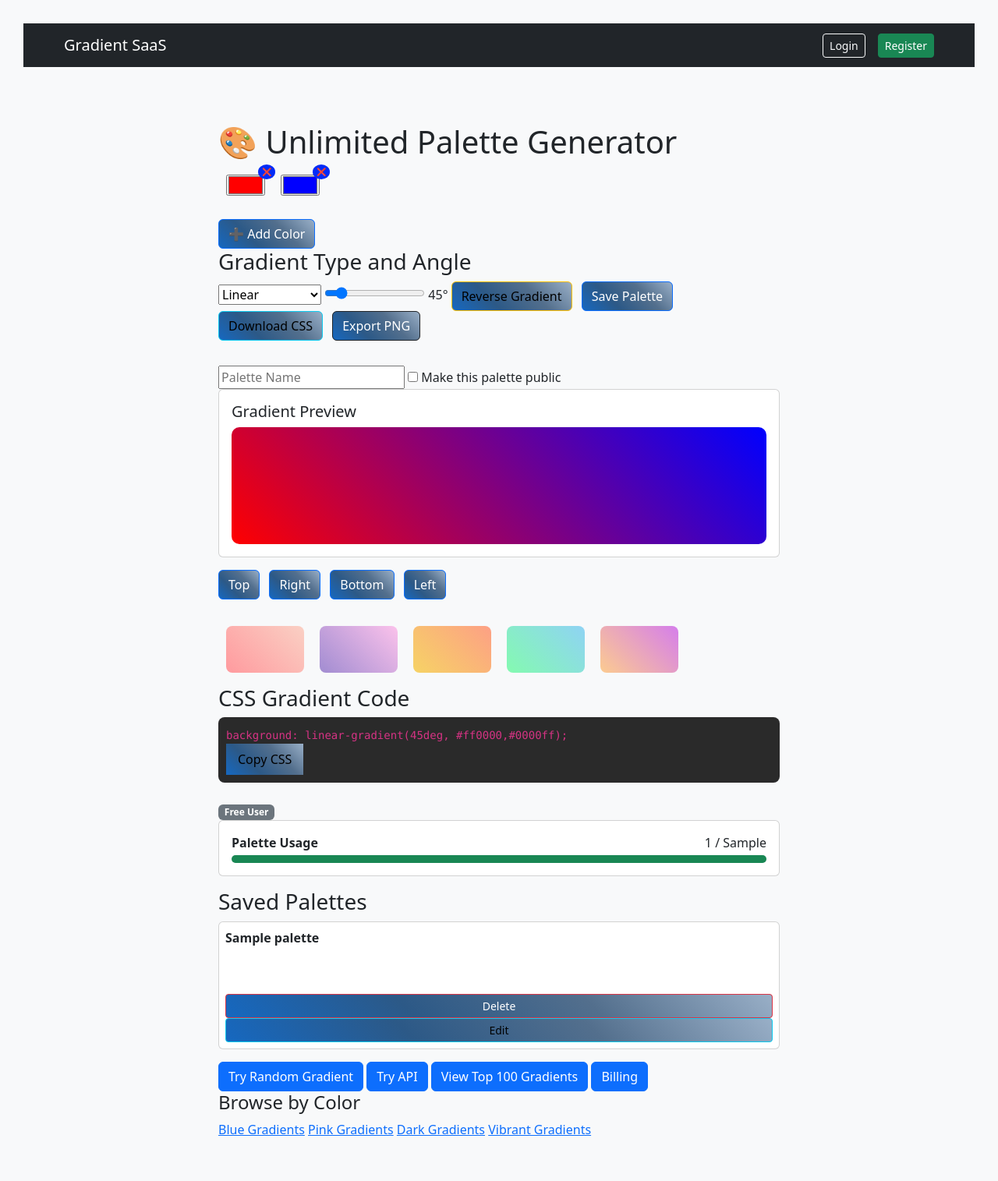
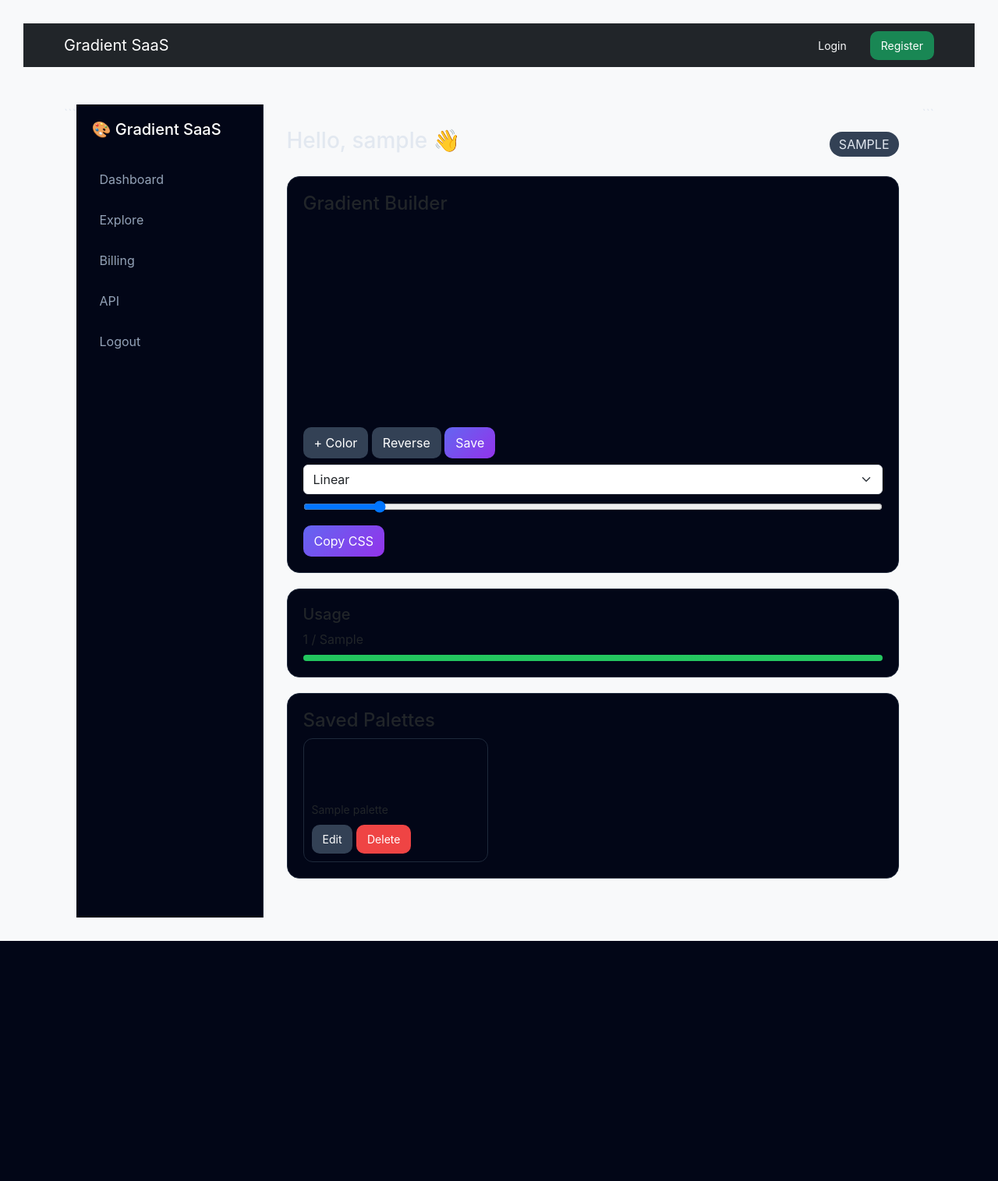
Before and after one commit to wah80/gradient-saas, a Flask app: template templates/dashboard.html in a window 1280 px wide. Shown: the whole page at 78% size. After the commit the page ends 1207 px from the top, so only its background shows below. Run offline with Flask 3, Linux system fonts and the light colour scheme; the template is opened without the code that fills it: most values are stand-ins (such as "Sample title", 1, 10 or a date in 2020); some libraries are stand-ins or nearby versions.

Commit message:
dashboard upgrade

````diff
--- a/templates/dashboard.html
+++ b/templates/dashboard.html
@@ -1,253 +1,264 @@
 {% extends "base.html" %}
 
-{% block title %}Dashboard{% endblock %}
+{% block content %}
 
-{% block content %}
-<meta charset="UTF-8">
-    <title>{{ title }}</title>
 <meta name="csrf-token" content="{{ csrf_token() }}">
-	 <link rel="stylesheet" href="{{ url_for('static', filename='style.css') }}">
-    <!-- Bootstrap CDN -->
-    <link href="https://cdn.jsdelivr.net/npm/bootstrap@5.3.2/dist/css/bootstrap.min.css"
-          rel="stylesheet">
-<div class="container py-4">
-    <div class="row justify-content-center">
-        <div class="col-lg-10 col-xl-8">
 
+<style>
+body {
+    background: #0f172a;
+    color: #e2e8f0;
+    font-family: 'Inter', sans-serif;
+}
 
+/* Layout */
+.dashboard {
+    display: flex;
+    min-height: 100vh;
+}
 
-<h1>🎨 Unlimited Palette Generator </h1>
-<div id="colorInputs"></div>
+/* Sidebar */
+.sidebar {
+    width: 240px;
+    background: #020617;
+    padding: 20px;
+    border-right: 1px solid #1e293b;
+}
 
-<button class="btn btn-primary me-2" onclick="addColor()">➕ Add Color</button>
+.sidebar h2 {
+    color: white;
+    font-size: 20px;
+    margin-bottom: 30px;
+}
 
-<h3>Gradient Type and Angle</h3>
-<select id="gradientType">
+.sidebar a {
+    display: block;
+    color: #94a3b8;
+    text-decoration: none;
+    padding: 10px;
+    border-radius: 8px;
+    margin-bottom: 8px;
+    transition: 0.2s;
+}
+
+.sidebar a:hover {
+    background: #1e293b;
+    color: white;
+}
+
+/* Main */
+.main {
+    flex: 1;
+    padding: 30px;
+}
+
+/* Header */
+.header {
+    display: flex;
+    justify-content: space-between;
+    align-items: center;
+    margin-bottom: 20px;
+}
+
+.plan-badge {
+    padding: 6px 12px;
+    border-radius: 999px;
+    background: {% if user_plan == "pro" %}#16a34a{% else %}#334155{% endif %};
+}
+
+/* Cards */
+.card {
+    background: #020617;
+    border-radius: 16px;
+    padding: 20px;
+    margin-bottom: 20px;
+    border: 1px solid #1e293b;
+}
+
+/* Gradient preview */
+#gradientPreview {
+    height: 250px;
+    border-radius: 12px;
+    margin-bottom: 15px;
+}
+
+/* Buttons */
+.btn {
+    border-radius: 10px;
+    padding: 8px 14px;
+    border: none;
+    cursor: pointer;
+}
+
+.btn-primary {
+    background: linear-gradient(135deg,#6366f1,#9333ea);
+    color: white;
+}
+
+.btn-danger {
+    background: #ef4444;
+    color: white;
+}
+
+.btn-secondary {
+    background: #334155;
+    color: white;
+}
+
+/* Palette Grid */
+.palette-grid {
+    display: grid;
+    grid-template-columns: repeat(auto-fill,minmax(180px,1fr));
+    gap: 15px;
+}
+
+.palette-card {
+    background: #020617;
+    padding: 10px;
+    border-radius: 12px;
+    border: 1px solid #1e293b;
+}
+
+.palette-preview {
+    height: 60px;
+    border-radius: 8px;
+    margin-bottom: 8px;
+}
+
+/* Progress */
+.progress-bar {
+    height: 8px;
+    background: #1e293b;
+    border-radius: 999px;
+    overflow: hidden;
+}
+
+.progress-inner {
+    height: 100%;
+    background: linear-gradient(90deg,#22c55e,#4ade80);
+}
+</style>
+
+<div class="dashboard">
+
+```
+<!-- SIDEBAR -->
+<div class="sidebar">
+    <h2>🎨 Gradient SaaS</h2>
+
+    <a href="/dashboard">Dashboard</a>
+    <a href="/top-gradients">Explore</a>
+    <a href="/billing">Billing</a>
+    <a href="/api-docs">API</a>
+    <a href="/logout">Logout</a>
+</div>
+
+<!-- MAIN -->
+<div class="main">
+
+    <!-- HEADER -->
+    <div class="header">
+        <h3>Hello, {{ username }} 👋</h3>
+
+        <div>
+            <span class="plan-badge">{{ user_plan|upper }}</span>
+
+            {% if user_plan == "free" %}
+            <a href="/create-checkout-session" class="btn btn-primary ms-2">
+                Upgrade 🚀
+            </a>
+            {% endif %}
+        </div>
+    </div>
+
+    <!-- BUILDER -->
+    <div class="card">
+
+        <h4>Gradient Builder</h4>
+
+        <div id="gradientPreview"></div>
+
+        <div class="mb-2">
+            <button class="btn btn-secondary" onclick="addColor()">+ Color</button>
+            <button class="btn btn-secondary" onclick="reverseColors()">Reverse</button>
+            <button class="btn btn-primary" onclick="savePalette()">Save</button>
+        </div>
+
+        <select id="gradientType" class="form-select mb-2">
             <option value="linear">Linear</option>
-
             {% if user_plan == "pro" %}
             <option value="radial">Radial</option>
             {% else %}
-        <option value="radial" >
-            Radial (Pro 🔒)
-        </option>
+            <option disabled>Radial (Pro)</option>
             {% endif %}
         </select>
-<div id="radialOptions" style="display:none; margin-top:10px;">
-    <label>Shape:</label>
-    <select id="radialShape" onchange="generatePalette()">
-        <option value="circle">Circle</option>
-        <option value="ellipse">Ellipse</option>
-    </select>
-</div>
-<div id="radialCenterOptions" style="display:none; margin-top:10px;">
-    <label>Center X:</label>
-    <input type="range" id="centerX" min="0" max="100" value="50">
 
-    <label>Center Y:</label>
-    <input type="range" id="centerY" min="0" max="100" value="50">
+        <input type="range" id="angleSlider" min="0" max="360" value="45">
+
+        <div class="mt-2">
+            <code id="cssCode"></code>
+            <button class="btn btn-primary mt-2" onclick="copyCSS()">Copy CSS</button>
         </div>
 
-
-
-<input type="range" id="angleSlider" min="0" max="360" value="45" >
-<span id="angleValue">45°</span>
-
-
-<button class="btn btn-warning me-2" onclick="reverseColors()">Reverse Gradient</button>
-<button id="saveBtn" class="btn btn-primary" onclick="savePalette()">Save Palette</button>
-<button id="cancelEditBtn" onclick="cancelEdit()" class="btn btn-secondary" style="display:none;">Cancel Edit</button>
-<button class="btn btn-info me-2" onclick="downloadCSS()">Download CSS</button>
-<button class="btn btn-dark me-2" onclick="exportPNG()">Export PNG</button>
-
-<br><br>
-<div id="editStatus" class="text-warning fw-bold mb-2"></div>
-<input type="text" id="paletteName" placeholder="Palette Name">
-<label>
-<input type="checkbox" id="makePublic">
-Make this palette public
-</label>
-<div id="builderSection">
-<div class="card p-3 mb-3">
-    <h5>Gradient Preview</h5>
-    <div id="gradientPreview" style="height:150px;border-radius:10px;"></div>
-</div>
-</div>
-<div id="directionControls">
-    <button class="btn btn-primary me-2" onclick="setDirection(0)">Top</button>
-    <button class="btn btn-primary me-2" onclick="setDirection(90)">Right</button>
-    <button class="btn btn-primary me-2" onclick="setDirection(180)">Bottom</button>
-    <button class="btn btn-primary me-2" onclick="setDirection(270)">Left</button>
-	</div>
-<br>
-<div id="presetGallery"></div>
-<h3>CSS Gradient Code</h3>
-<div style="background:#2a2a2a;padding:10px;border-radius:8px;">
-    <code id="cssCode"></code>
-    <br>
-    <button onclick="copyCSS()">Copy CSS</button>
-</div>
-<br>
-
-{% if user_plan == "pro" %}
-<span class="badge bg-success">Pro User</span>
-<a href="/billing-portal" class="btn btn-outline-primary">
-    Manage Billing
-</a>
-{% else %}
-<span class="badge bg-secondary">Free User</span>
-{% endif %}
-<br>
-{% if payment_failed %}
-<div class="alert alert-danger">
-    ⚠️ Payment failed. Please update your billing info.
-    <a href="/billing-portal" class="btn btn-sm btn-light ms-2">
-        Fix Payment
-    </a>
-</div>
-{% endif %}
-<div class="card mb-3">
-  <div class="card-body">
-
-    <div class="d-flex justify-content-between mb-1">
-        <strong>Palette Usage</strong>
-        <span>
-            {{ palette_count }} / {{ palette_limit }}
-        </span>
     </div>
 
-    <div class="progress" style="height:10px;">
-        <div
-            class="progress-bar
-			{% if palette_count >= palette_limit %}bg-danger
-			{% elif palette_count >= palette_limit-1 %}bg-warning
-			{% else %}bg-success
-			{% endif %}"
-            role="progressbar"
+    <!-- SIDE INFO -->
+    <div class="card">
+
+        <h5>Usage</h5>
+
+        <div class="d-flex justify-content-between">
+            <span>{{ palette_count }} / {{ palette_limit }}</span>
+        </div>
+
+        <div class="progress-bar mt-2">
+            <div class="progress-inner"
                 style="width: {{ (palette_count / palette_limit) * 100 }}%">
             </div>
         </div>
 
-    {% if user_plan == "free" %}
-    <div class="mt-2 text-end">
-        <a href="/create-checkout-session" class="btn btn-primary w-100">
-            Pro 🚀 (Most Popular)
-        </a>
+        {% if payment_failed %}
+        <div class="mt-3" style="color:#ef4444;">
+            Payment failed ⚠️
         </div>
         {% endif %}
 
     </div>
+
+    <!-- SAVED PALETTES -->
+    <div class="card">
+
+        <h4>Saved Palettes</h4>
+
+        <div class="palette-grid">
+            {% for palette in palettes %}
+            <div class="palette-card">
+
+                <div class="palette-preview"
+                    style="background: linear-gradient(45deg, {{ palette[8]|join(',') }});">
                 </div>
 
+                <small>{{ palette[2] }}</small>
 
+                <div class="mt-2">
+                    <button class="btn btn-secondary btn-sm"
+                        onclick="editPalette({{ palette[0] }})">Edit</button>
 
+                    <button class="btn btn-danger btn-sm"
+                        onclick="deletePalette({{ palette[0] }})">Delete</button>
+                </div>
 
-<h3>Saved Palettes</h3>
-
-{% if palettes %}
-    {% for palette in palettes %}
-    <div class="card p-2 mb-2">
-        <strong>{{ palette[2] }}</strong>
-
-        <div class="palette">
-            {% for color in palette[8] %}
-                <div style="background: {{ color }}"></div>
+            </div>
             {% endfor %}
         </div>
 
-        <button class="btn btn-danger btn-sm"
-                onclick="deletePalette({{ palette[0] }})">
-            Delete
-        </button>
-
-        <button class="btn btn-info btn-sm"
-                onclick="editPalette({{ palette[0] }})">
-            Edit
-        </button>
-    </div>
-    {% endfor %}
-{% else %}
-    <p>No palettes saved yet.</p>
-{% endif %}
-
-{% if user_plan == "free" %}
-	<div class="alert alert-warning text-center">
-		“You’ve reached your limit (5 palettes).
-			Upgrade to Pro to unlock unlimited palettes + radial gradients.”
-		<a href="/create-checkout-session" class="btn btn-primary w-100">Upgrade to Pro</a>
-	</div>
-{% endif %}
-<!-- Upgrade Modal -->
-<div class="modal fade" id="upgradeModal" tabindex="-1">
-  <div class="modal-dialog modal-dialog-centered">
-    <div class="modal-content shadow-lg rounded-4">
-
-      <div class="modal-header border-0">
-        <h5 class="modal-title fw-bold">Upgrade to Pro 🚀</h5>
-        <button type="button" class="btn-close" data-bs-dismiss="modal"></button>
-      </div>
-
-      <div class="modal-body text-center">
-        <p class="mb-3">
-          Unlock premium features and take your gradients to the next level.
-        </p>
-
-        <ul class="list-unstyled text-start px-4">
-          <li>✅ Radial Gradients</li>
-          <li>✅ Unlimited Palettes</li>
-          <li>✅ Future Premium Exports</li>
-        </ul>
-
-        <h4 class="mt-3">$5 / month</h4>
-      </div>
-
-      <div class="modal-footer border-0 justify-content-center">
-        <a href="/create-checkout-session" class="btn btn-primary w-100">
-				Upgrade Now
-			</a>
     </div>
 
 </div>
-  </div>
+```
+
 </div>
 
-<div id="paywallModal" class="modal hidden">
-  <div class="modal-content">
-
-    <h2>Upgrade to Pro 🚀</h2>
-
-    <p>You're trying to use a Pro feature</p>
-
-    <ul>
-      <li>Unlimited palettes</li>
-      <li>Radial gradients</li>
-      <li>Export CSS</li>
-    </ul>
-
-    <a href="/create-checkout-session" class="btn-upgrade">
-      Upgrade Now
-    </a>
-
-    <button onclick="closeModal()">Maybe Later</button>
-
-  </div>
-</div>
-
-
-<a href="/random-gradient" class="btn btn-primary mt-2" >Try Random Gradient</a>
-<a href="/api-docs" class="btn btn-primary mt-2"> Try API</a>
-<a href="/top-gradients" class="btn btn-primary mt-2">View Top 100 Gradients</a>
-<a href="/billing" class="btn btn-primary mt-2">Billing</a>
-
-<h4>Browse by Color</h4>
-
-<a href="/gradients/blue">Blue Gradients</a>
-<a href="/gradients/pink">Pink Gradients</a>
-<a href="/gradients/dark">Dark Gradients</a>
-<a href="/gradients/vibrant">Vibrant Gradients</a>
-
-
-<script src="https://cdn.jsdelivr.net/npm/bootstrap@5.3.2/dist/js/bootstrap.bundle.min.js"></script>
 <script src="{{ url_for('static', filename='script.js') }}"></script>
 
 <script>
@@ -255,5 +266,4 @@ Make this palette public
 const userPlan = "{{ user_plan }}";
 </script>
 
-
 {% endblock %}
````
Lines whose indentation alone changed are shown as unchanged.
